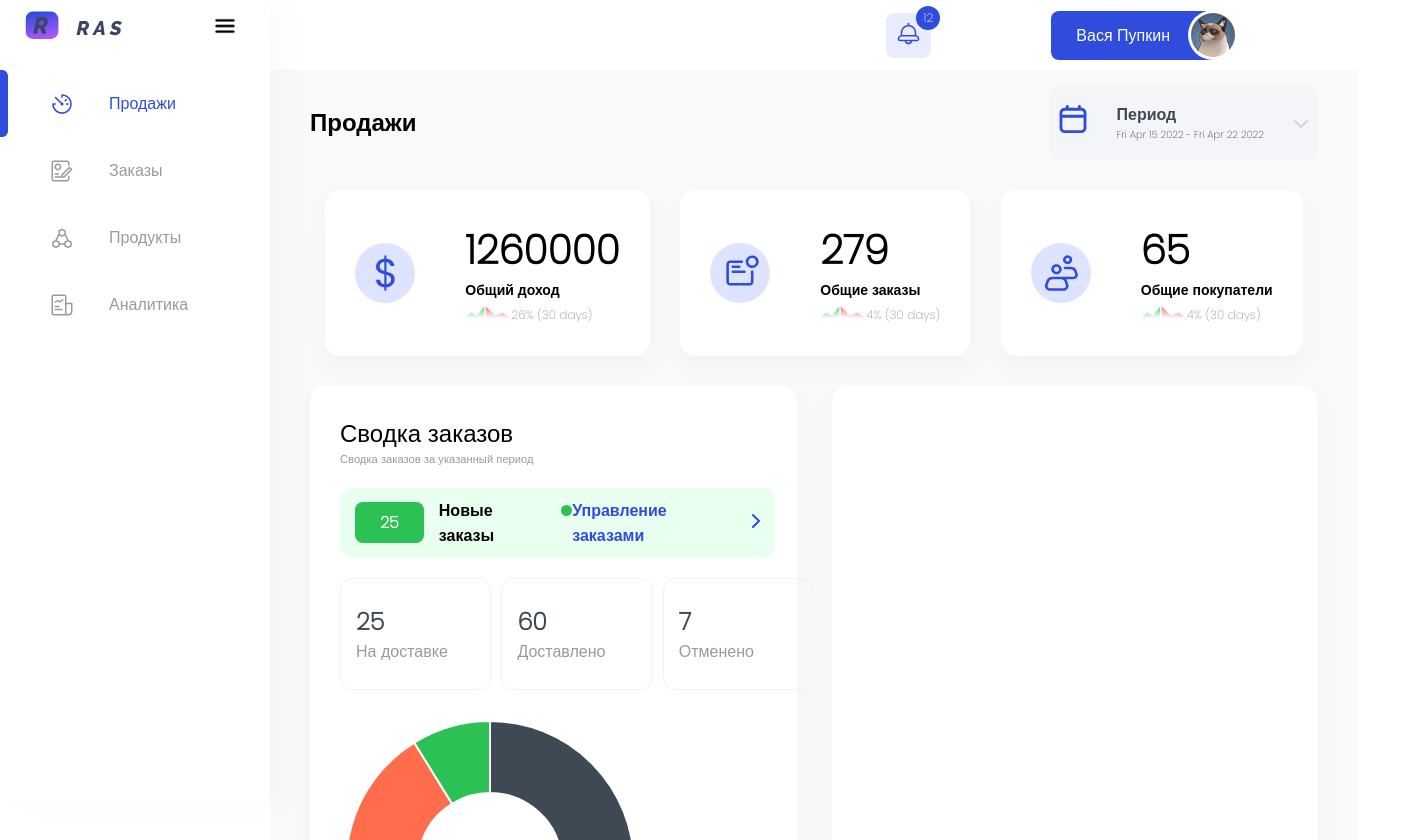
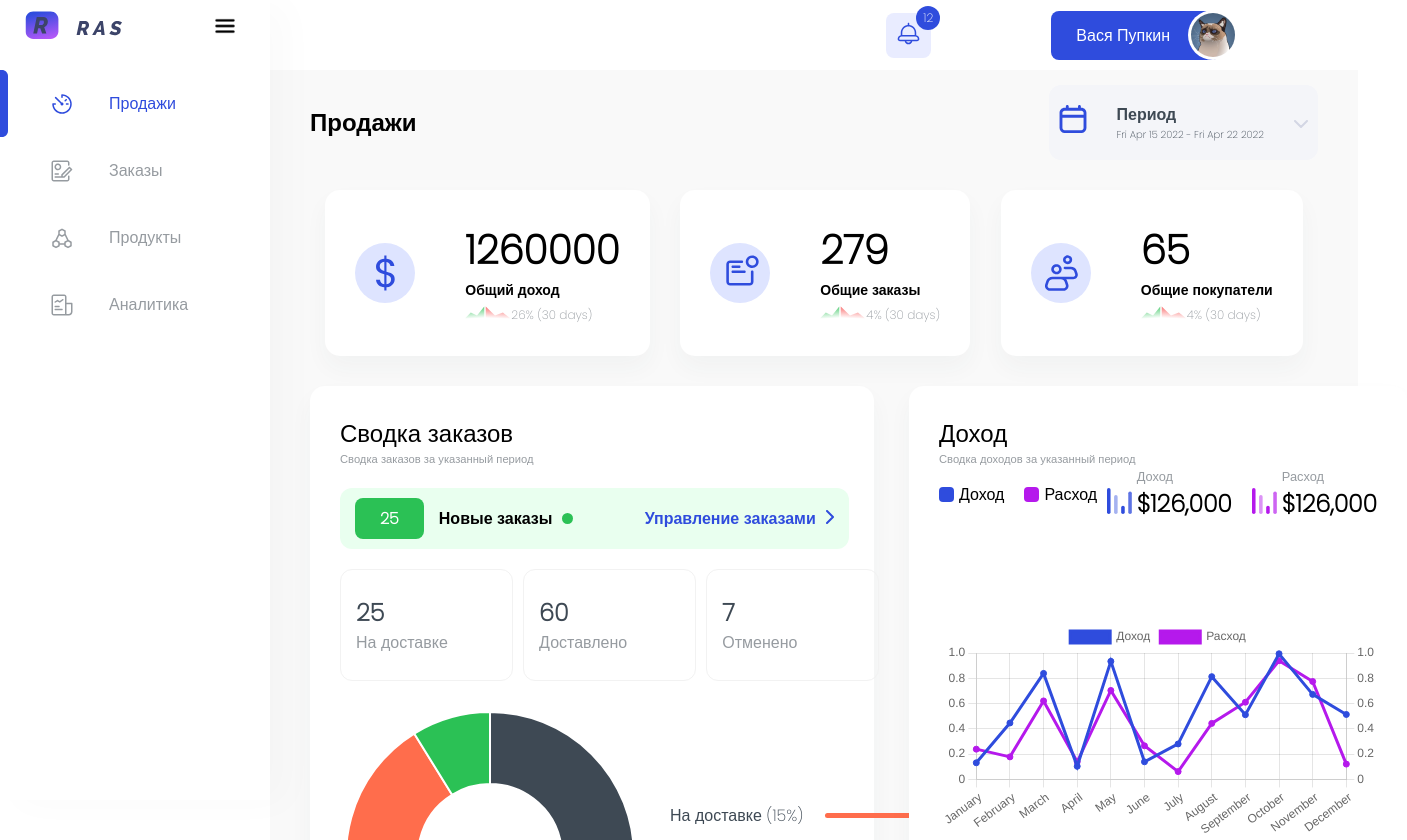
Before and after one commit to novecento050795/kuralay-project, a React (Create React App) app: page /sales in a window 1280 px wide. Shown: the top 840 px of the page, 1407 px wide, since content can reach past the window. Built offline with nearby package versions, Linux system fonts and the light colour scheme.

Commit message:
finished sales

```diff
--- a/src/pages/sales/sales.css
+++ b/src/pages/sales/sales.css
@@ -88,17 +88,17 @@
     width: 95%;
 }
 
-.sales-main-dashboards-orders-header {
+.sales-main-dashboards-orders-header, .sales-main-dashboards-revenue-header {
     display: flex;
     flex-direction: column;
 }
 
-.sales-main-dashboards-orders-header-header {
+.sales-main-dashboards-orders-header-header, .sales-main-dashboards-revenue-header-header {
     font-weight: 400;
     font-size: 1.5em;
 }
 
-.sales-main-dashboards-orders-header-text {
+.sales-main-dashboards-orders-header-text, .sales-main-dashboards-revenue-header-text {
     color: #969BA0;
     font-size: 0.7em;
 }
@@ -176,4 +176,93 @@
 .sales-main-dashboards-orders-diagram {
     display: flex;
     flex-direction: row;
+    align-items: center;
+    gap: 30px;
 }
+
+.sales-main-dashboards-orders-diagram-summary {
+    display: flex;
+    flex-direction: column;
+    gap: 10px;
+}
+
+.sales-main-dashboards-orders-diagram-summary > div {
+    display: flex;
+    flex-direction: row;
+    gap: 15px;
+    align-items: center;
+}
+
+.sales-main-dashboards-orders-diagram-summary-item-title {
+    min-width: 140px;
+    color: #3E4954;
+    font-weight: 500, Medium;
+}
+
+.sales-main-dashboards-orders-diagram-summary-item-count {
+    color: #969BA0;
+    font-weight: 500, Medium;
+}
+
+.sales-main-dashboards-orders-diagram-summary-item-bar {
+    background-color: #F3F3F3;
+    width: 150px;
+    height: 5px;
+    border-radius: 8px;
+}
+
+.sales-main-dashboards-orders-diagram-summary-item-bar > div {
+    height: 100%;
+    border-radius: 8px;
+}
+
+.sales-main-dashboards-revenue-data {
+    display: flex;
+    flex-direction: row;
+    justify-content: space-between;
+}
+
+.sales-main-dashboards-revenue-data > div {
+    display: flex;
+    flex-direction: row;
+    gap: 20px;
+}
+
+.sales-main-dashboards-revenue-data > div > div {
+    display: flex;
+    flex-direction: row;
+    gap: 5px;
+    align-items: center;
+}
+
+.sales-main-dashboards-revenue-data-titles-item-square {
+    width: 15px;
+    height: 15px;
+    border-radius: 4px;
+}
+
+.bg-blue {
+    background-color: #2F4CDD;
+}
+
+.bg-purple {
+    background-color: #B519EC;
+}
+
+.sales-main-dashboards-revenue-data-counts-item {
+    align-items: flex-end !important;
+}
+
+.sales-main-dashboards-revenue-data-counts-item-data-title {
+    color: #969BA0;
+    font-size: 0.8rem;
+}
+
+.sales-main-dashboards-revenue-data-counts-item-data-total {
+    font-weight: 900;
+    font-size: 1.5rem;
+}
+
+.sales-main-dashboards-revenue-chart {
+    margin-top: 100px;
+}
--- a/src/pages/sales/sales.js
+++ b/src/pages/sales/sales.js
@@ -1,13 +1,32 @@
 import React from 'react';
 import './sales.css';
 import DateRangePicker from '../../components/date-range-picker/dateRangePicker';
-import { Chart as ChartJS, ArcElement, Tooltip, Legend } from 'chart.js';
-import { Doughnut, Pie } from 'react-chartjs-2';
+import {
+  Chart as ChartJS,
+  ArcElement,
+  Tooltip,
+  Legend,
+  CategoryScale,
+  LinearScale,
+  PointElement,
+  LineElement,
+  Title
+} from 'chart.js';
+import { Doughnut, Line } from 'react-chartjs-2';
 import { Link } from 'react-router-dom';
 
-ChartJS.register(ArcElement, Tooltip, Legend);
+ChartJS.register(
+  ArcElement,
+  Tooltip,
+  Legend,
+  CategoryScale,
+  LinearScale,
+  PointElement,
+  LineElement,
+  Title,
+  );
 
-export let data = {
+export let doughnutData = {
   datasets: [
     {
       data: [12, 19, 3],
@@ -19,6 +38,61 @@ export let data = {
     },
   ],
 };
+
+export const lineChartOptions = {
+  responsive: true,
+  interaction: {
+    mode: 'index',
+    intersect: false,
+  },
+  stacked: false,
+  plugins: {
+    title: {
+      display: false,
+    }
+  },
+  scales: {
+    y: {
+      type: 'linear',
+      display: true,
+      position: 'left',
+    },
+    y1: {
+      type: 'linear',
+      display: true,
+      position: 'right',
+      grid: {
+        drawOnChartArea: false,
+      },
+    },
+  },
+};
+
+const labels = [
+  'January', 'February', 'March',
+  'April', 'May', 'June',
+  'July', 'August', 'September',
+  'October', 'November', 'December'
+];
+
+export let lineChartData = {
+  labels,
+  datasets: [
+    {
+      label: 'Доход',
+      data: labels.map(month => Math.random(500)),
+      borderColor: '#2F4CDD',
+      backgroundColor: '#2F4CDD',
+    },
+    {
+      label: 'Расход',
+      data: labels.map(month => Math.random(500)),
+      borderColor: '#B519EC',
+      backgroundColor: '#B519EC',
+    },
+  ],
+};
+
 export default class Sales extends React.Component {
   render() {
     return (
@@ -174,18 +248,89 @@ export default class Sales extends React.Component {
             <div className='sales-main-dashboards-orders-diagram'>
               <div className='sales-main-dashboards-orders-diagram-diagram'>
               <Doughnut
-                data={data}
+                data={doughnutData}
               />
               </div>
               <div className='sales-main-dashboards-orders-diagram-summary'>
-
+                <div className='sales-main-dashboards-orders-diagram-summary-item'>
+                  <div className='sales-main-dashboards-orders-diagram-summary-item-title'>На доставке (15%)</div>
+                  <div className='sales-main-dashboards-orders-diagram-summary-item-bar'>
+                    <div style={{width: '80%', 'backgroundColor': '#FF6D4C'}}></div>
+                  </div>
+                  <div className='sales-main-dashboards-orders-diagram-summary-count'>25</div>
+                </div>
+                <div className='sales-main-dashboards-orders-diagram-summary-item'>
+                  <div className='sales-main-dashboards-orders-diagram-summary-item-title'>Доставлено (15%)</div>
+                  <div className='sales-main-dashboards-orders-diagram-summary-item-bar'>
+                    <div style={{width: '60%', 'backgroundColor': '#2BC155'}}></div>
+                  </div>
+                  <div className='sales-main-dashboards-orders-diagram-summary-count'>60</div>
+                </div>
+                <div className='sales-main-dashboards-orders-diagram-summary-item'>
+                  <div className='sales-main-dashboards-orders-diagram-summary-item-title'>Отменено (15%)</div>
+                  <div className='sales-main-dashboards-orders-diagram-summary-item-bar'>
+                    <div style={{width: '40%', 'backgroundColor': '#3E4954'}}></div>
+                  </div>
+                  <div className='sales-main-dashboards-orders-diagram-summary-count'>7</div>
+                </div>
               </div>
             </div>
           </div>
-          <div className='sales-main-dashboards-revenue white-card'></div>
+          <div className='sales-main-dashboards-revenue white-card'>
+            <div className='sales-main-dashboards-revenue-header'>
+              <div className='sales-main-dashboards-revenue-header-header'>Доход</div>
+              <div className='sales-main-dashboards-revenue-header-text'>Сводка доходов за указанный период</div>
+            </div>
+            <div className='sales-main-dashboards-revenue-data'>
+              <div className='sales-main-dashboards-revenue-data-titles'>
+                <div className='sales-main-dashboards-revenue-data-titles-item'>
+                  <div className='sales-main-dashboards-revenue-data-titles-item-square bg-blue'></div>
+                  <div className='sales-main-dashboards-revenue-data-titles-item-title'>Доход</div>
+                </div>
+                <div className='sales-main-dashboards-revenue-data-titles-item'>
+                  <div className='sales-main-dashboards-revenue-data-titles-item-square bg-purple'></div>
+                  <div className='sales-main-dashboards-revenue-data-titles-item-title'>Расход</div>
+                </div>
+              </div>
+              <div className='sales-main-dashboards-revenue-data-counts'>
+                <div className='sales-main-dashboards-revenue-data-counts-item'>
+                  <div className='sales-main-dashboards-revenue-data-counts-item-icon'>
+                    <svg width="25" height="26" viewBox="0 0 25 26" fill="none" xmlns="http://www.w3.org/2000/svg">
+                      <rect width="3.54545" height="26" rx="1.77273" fill="#2F4CDD"/>
+                      <rect x="7.09094" y="7.09091" width="3.54545" height="18.9091" rx="1.77273" fill="#2F4CDD" fillOpacity="0.43"/>
+                      <rect x="14.1819" y="17.7273" width="3.54545" height="8.27273" rx="1.77273" fill="#2F4CDD"/>
+                      <rect x="21.2727" y="3.54547" width="3.54545" height="22.4545" rx="1.77273" fill="#2F4CDD" fillOpacity="0.78"/>
+                    </svg>
+                  </div>
+                  <div className='sales-main-dashboards-revenue-data-counts-item-data'>
+                    <div className='sales-main-dashboards-revenue-data-counts-item-data-title'>Доход</div>
+                    <div className='sales-main-dashboards-revenue-data-counts-item-data-total'>$126,000</div>
+                  </div>
+                </div>
+                <div className='sales-main-dashboards-revenue-data-counts-item'>
+                  <div className='sales-main-dashboards-revenue-data-counts-item-icon'>
+                   <svg width="25" height="26" viewBox="0 0 25 26" fill="none" xmlns="http://www.w3.org/2000/svg">
+                      <rect width="3.54545" height="26" rx="1.77273" fill="#B519EC"/>
+                      <rect x="7.09094" y="7.09091" width="3.54545" height="18.9091" rx="1.77273" fill="#B519EC" fillOpacity="0.47"/>
+                      <rect x="14.1819" y="17.7273" width="3.54545" height="8.27273" rx="1.77273" fill="#B519EC"/>
+                      <rect x="21.2727" y="3.54547" width="3.54545" height="22.4545" rx="1.77273" fill="#B519EC" fillOpacity="0.67"/>
+                    </svg>
+                  </div>
+                  <div className='sales-main-dashboards-revenue-data-counts-item-data'>
+                    <div className='sales-main-dashboards-revenue-data-counts-item-data-title'>Расход</div>
+                    <div className='sales-main-dashboards-revenue-data-counts-item-data-total'>$126,000</div>
+                  </div>
+                </div>
+              </div>
+            </div>
+            <div className='sales-main-dashboards-revenue-chart'>
+              <Line options={lineChartOptions} data={lineChartData} />
+            </div>
+          </div>
         </div>
         <div className='sales-gistogram-container'>
-          <div className='sales-gistogram white-card'></div>
+          <div className='sales-gistogram white-card'>
+          </div>
         </div>
       </div>
     );
```
